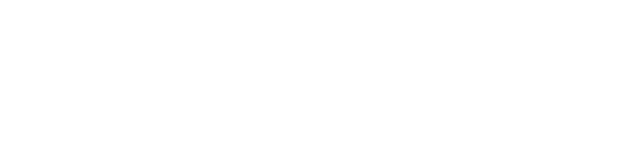
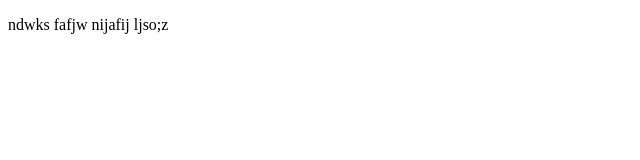
Before and after one commit to SabineZilde/DOM-tasks, a plain HTML site: page Task3/index.html in a window 1280 px wide. Shown: the whole page, without its empty margins (0-640 px from the left). Drawn offline with Linux system fonts and the light colour scheme.

Commit message:
initial commit

```diff
--- a/Task3/index.html
+++ b/Task3/index.html
@@ -1,12 +1,16 @@
 <!DOCTYPE html>
 <html lang="en">
+
 <head>
     <meta charset="UTF-8">
     <meta http-equiv="X-UA-Compatible" content="IE=edge">
     <meta name="viewport" content="width=device-width, initial-scale=1.0">
     <title>Document</title>
 </head>
+
 <body>
+    <p id="p" onclick="setBackgroundColor()">ndwks fafjw nijafij ljso;z</p>
     <script src="js/main.js"></script>
 </body>
+
 </html>
--- a/Task3/js/main.js
+++ b/Task3/js/main.js
@@ -0,0 +1,6 @@
+// Write a JavaScript program to set the background color of a paragraph.
+
+function setBackgroundColor() {
+    let pElementBackgroundColor = document.getElementById("p");
+    pElementBackgroundColor.style.backgroundColor = "red";
+}
```
